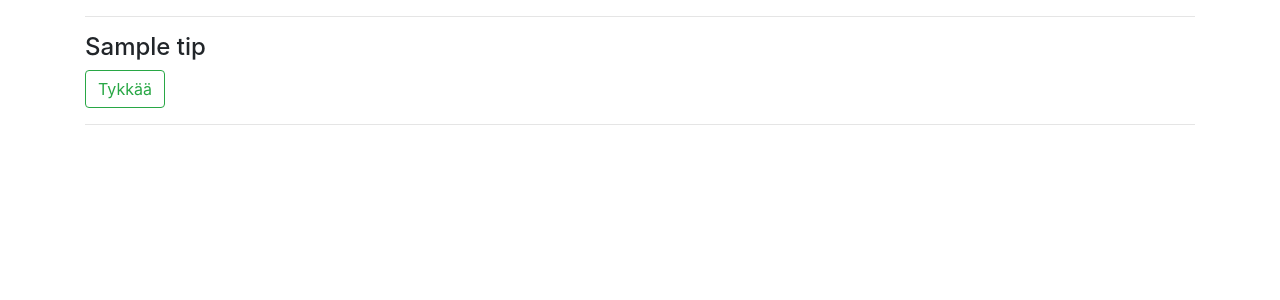
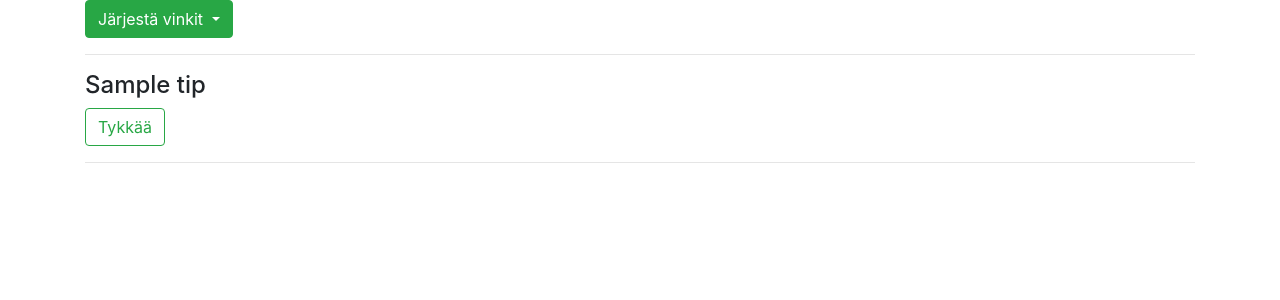
Before and after one commit to kimmomuli/lukuvinkkikirjasto, a Flask app: template src/templates/tips.html in a window 1280 px wide. Shown: the part 116-416 px from the top of the page. Run offline with Flask 2, Linux system fonts and the light colour scheme; the visitor is signed in with stand-in values (Sample User, id 1); the template is opened without the code that fills it: most values are stand-ins (such as "Sample title", 1, 10 or a date in 2020); some libraries are stand-ins or nearby versions.

Commit message:
dropdown sort by menu added

```diff
--- a/src/templates/layout.html
+++ b/src/templates/layout.html
@@ -4,6 +4,7 @@
     <title>Lukuvinkkisovellus - {% block title %}{% endblock %}</title>
     <link rel="stylesheet" href="https://stackpath.bootstrapcdn.com/bootstrap/4.5.0/css/bootstrap.min.css">
     <link rel="stylesheet" href="{{ url_for('static', filename='style.css') }}">
+    <script src="https://cdn.jsdelivr.net/npm/bootstrap@5.0.2/dist/js/bootstrap.bundle.min.js"></script>
     <meta name="viewport" content="width=device-width, initial-scale=1" />
 </head>
 
--- a/src/templates/tips.html
+++ b/src/templates/tips.html
@@ -3,6 +3,16 @@
 {% block content %}
 
 <div class="header">Lukuvinkit</div>
+
+<div class="dropdown">
+    <button class="btn btn-success dropdown-toggle" type="button" id="menubutton" data-bs-toggle="dropdown" aria-haspopup="true" >
+      Järjestä vinkit
+    </button>
+    <div class="dropdown-menu" aria-labelledby="menubutton">
+      <a class="dropdown-item" href="#">Aikaleiman mukaan</a>
+      <a class="dropdown-item" href="#">Tykkäyksien mukaan</a>
+    </div>
+</div>
 
 {% for tip in tips %}
 <hr />
```
